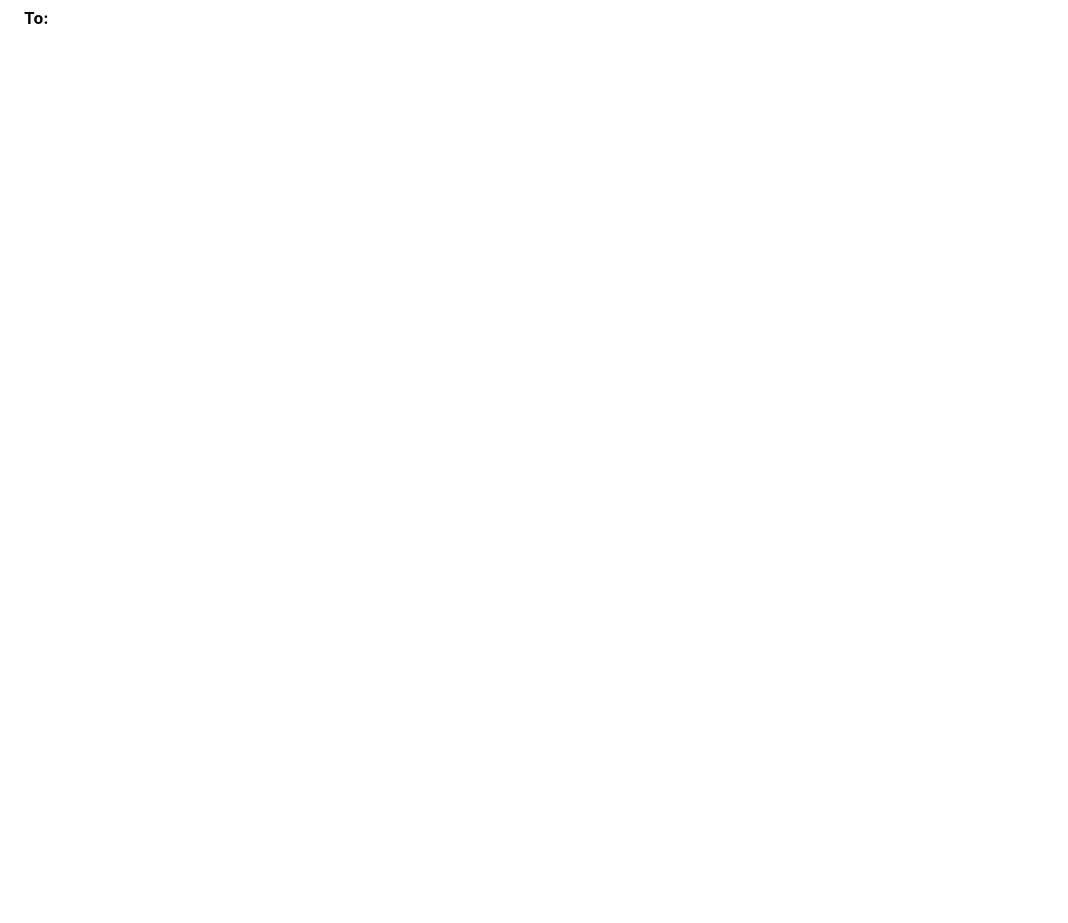
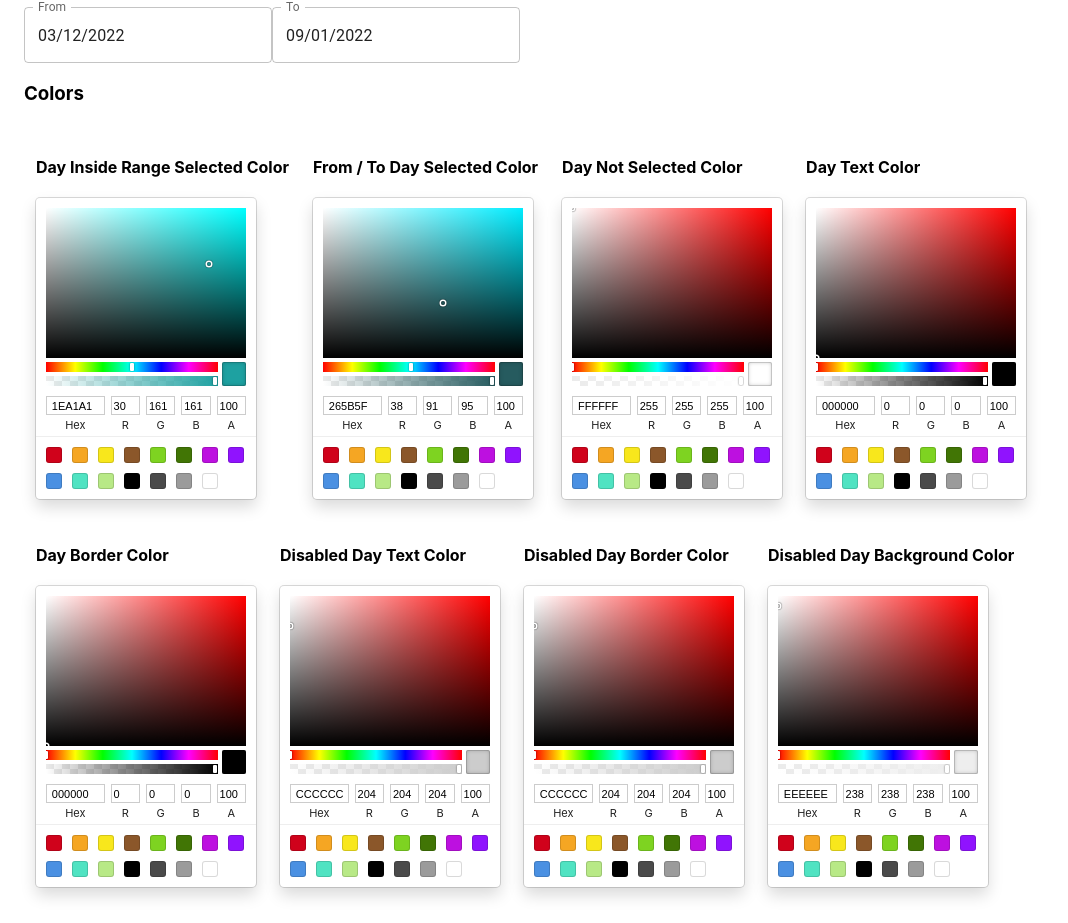
Before and after one commit to jay-li-0202/react-simple-daterangepicker, a React (Create React App) app: page / in a window 1280 px wide. Shown: the part 738-1661 px from the top of the page, without its empty margins (0-1068 px from the left). Before the commit the page ends 806 px from the top, so only its background shows below. Built offline with nearby package versions, Linux system fonts and the light colour scheme.

Commit message:
adding color options

```diff
--- a/package.json
+++ b/package.json
@@ -18,6 +18,7 @@
     "@types/react-dom": "^17.0.13",
     "date-fns": "^2.28.0",
     "react": "^17.0.2",
+    "react-color": "^2.19.3",
     "react-dom": "^17.0.2",
     "react-input-mask": "^2.0.4",
     "react-scripts": "5.0.0",
@@ -49,6 +50,7 @@
     ]
   },
   "devDependencies": {
+    "@types/react-color": "^3.0.6",
     "@types/react-input-mask": "^3.0.1"
   }
 }
--- a/src/App.tsx
+++ b/src/App.tsx
@@ -1,9 +1,10 @@
 import React from 'react';
 import './App.css';
-import SimpleDateRangePicker, { DaySelectionRangeOptions } from './SimpleDateRangePicker';
+import SimpleDateRangePicker, { DaySelectionRangeOptions, SimpleDateRangeColors } from './SimpleDateRangePicker';
 import { format, parse, isValid } from 'date-fns';
 import { FormControl, FormControlLabel, FormLabel, Radio, RadioGroup, TextField } from '@mui/material';
 import InputMask from "react-input-mask";
+import { SketchPicker } from 'react-color';
 
 function App() {
     const [fromDate, setFromDate] = React.useState<string>("");
@@ -12,10 +13,31 @@ function App() {
     let now = new Date();
     const [availabilityDateRange, setAvailabilityDateRange] = React.useState<Date[]>([new Date(), new Date(now.getFullYear(), now.getMonth() + 6, 1)]);
 
+    const [simpleDateRangeColors, setSimpleDateRangeColors] = React.useState<SimpleDateRangeColors>({
+        dayInsideRangeSelected: '#1EA1A1',
+        fromToDaySelected: '#265b5f',
+        dayNotSelected: '#fff',
+        dayTextColor: '#000',
+        dayBorderColor: '#000',
+        disabledDayTextColor: '#ccc',
+        disabledDayBorderColor: '#ccc',
+        disabledDayBackgroundColor: '#eee'
+    });
+
     return (
         <>
             <div style={{ padding: '24px' }}>
                 <h1>Simple Date Range Picker</h1>
+                <div style={{ padding: '24px' }}>
+                    <h2>Picker</h2>
+                    <SimpleDateRangePicker simpleDateRangeColors={simpleDateRangeColors} availabilityDateRange={availabilityDateRange} daySelectionRangeOptions={daySelectionRangeOptions} onChangeFrom={(e) => { setFromDate(e ? format(e!, 'MM/dd/yyyy') : ''); }} onChangeTo={(e) => { setToDate(e ? format(e!, 'MM/dd/yyyy') : '') }} />
+                </div>
+
+                <div style={{ padding: '24px' }}>
+                    <h2>Output</h2>
+                    <p><strong>From:</strong> {fromDate}</p>
+                    <p><strong>To:</strong> {toDate}</p>
+                </div>
                 <h2>Options</h2>
                 <h3>Day Selection Range</h3>
                 <FormControl>
@@ -37,16 +59,87 @@ function App() {
                 <InputMask mask="99/99/9999" onChange={(e) => availabilityOnChangeTo(e)} value={format(availabilityDateRange[1], 'MM/dd/yyyy')}>
                     {() => <TextField id="outlined-basic" label="To" variant="outlined" />}
                 </InputMask>
-            </div>
-            <div style={{ padding: '24px' }}>
-                <h2>Picker</h2>
-                <SimpleDateRangePicker availabilityDateRange={availabilityDateRange} daySelectionRangeOptions={daySelectionRangeOptions} onChangeFrom={(e) => { setFromDate(e ? format(e!, 'MM/dd/yyyy') : ''); }} onChangeTo={(e) => { setToDate(e ? format(e!, 'MM/dd/yyyy') : '')}} />
-            </div>
-
-            <div style={{ padding: '24px' }}>
-                <h2>Output</h2>
-                <p><strong>From:</strong> {fromDate}</p>
-                <p><strong>To:</strong> {toDate}</p>
+                <h3>Colors</h3>
+                <div style={{ display: 'inline-block', padding: '12px' }}>
+                    <h4>Day Inside Range Selected Color</h4>
+                    <SketchPicker color={simpleDateRangeColors.dayInsideRangeSelected} onChange={(color, e) => {
+                        let r = {
+                            ...simpleDateRangeColors,
+                            dayInsideRangeSelected: color.hex
+                        };
+                        setSimpleDateRangeColors(r)
+                    }} />
+                </div>
+                <div style={{ display: 'inline-block', padding: '12px' }}>
+                <h4>From / To Day Selected Color</h4>
+                <SketchPicker color={simpleDateRangeColors.fromToDaySelected} onChange={(color, e) => {
+                    let r = {
+                        ...simpleDateRangeColors,
+                        fromToDaySelected: color.hex
+                    };
+                    setSimpleDateRangeColors(r)
+                }} />
+                </div>
+                <div style={{ display: 'inline-block', padding: '12px' }}>
+                <h4>Day Not Selected Color</h4>
+                <SketchPicker color={simpleDateRangeColors.dayNotSelected} onChange={(color, e) => {
+                    let r = {
+                        ...simpleDateRangeColors,
+                        dayNotSelected: color.hex
+                    };
+                    setSimpleDateRangeColors(r)
+                }} />
+                </div>
+                <div style={{ display: 'inline-block', padding: '12px' }}>
+                    <h4>Day Text Color</h4>
+                    <SketchPicker color={simpleDateRangeColors.dayTextColor} onChange={(color, e) => {
+                        let r = {
+                            ...simpleDateRangeColors,
+                            dayTextColor: color.hex
+                        };
+                        setSimpleDateRangeColors(r)
+                    }} />
+                </div>
+                <div style={{ display: 'inline-block', padding: '12px' }}>
+                    <h4>Day Border Color</h4>
+                    <SketchPicker color={simpleDateRangeColors.dayBorderColor} onChange={(color, e) => {
+                        let r = {
+                            ...simpleDateRangeColors,
+                            dayBorderColor: color.hex
+                        };
+                        setSimpleDateRangeColors(r)
+                    }} />
+                </div>
+                <div style={{ display: 'inline-block', padding: '12px' }}>
+                    <h4>Disabled Day Text Color</h4>
+                    <SketchPicker color={simpleDateRangeColors.disabledDayTextColor} onChange={(color, e) => {
+                        let r = {
+                            ...simpleDateRangeColors,
+                            disabledDayTextColor: color.hex
+                        };
+                        setSimpleDateRangeColors(r)
+                    }} />
+                </div>
+                <div style={{ display: 'inline-block', padding: '12px' }}>
+                    <h4>Disabled Day Border Color</h4>
+                    <SketchPicker color={simpleDateRangeColors.disabledDayBorderColor} onChange={(color, e) => {
+                        let r = {
+                            ...simpleDateRangeColors,
+                            disabledDayBorderColor: color.hex
+                        };
+                        setSimpleDateRangeColors(r)
+                    }} />
+                </div>
+                <div style={{ display: 'inline-block', padding: '12px' }}>
+                    <h4>Disabled Day Background Color</h4>
+                    <SketchPicker color={simpleDateRangeColors.disabledDayBackgroundColor} onChange={(color, e) => {
+                        let r = {
+                            ...simpleDateRangeColors,
+                            disabledDayBackgroundColor: color.hex
+                        };
+                        setSimpleDateRangeColors(r)
+                    }} />
+                </div>
             </div>
         </>
     );
--- a/src/SimpleDateRangePicker.tsx
+++ b/src/SimpleDateRangePicker.tsx
@@ -11,11 +11,24 @@ export enum DaySelectionRangeOptions {
     ResetFromAterTwoClicks = 1
 }
 
+export interface SimpleDateRangeColors {
+    dayInsideRangeSelected: string;
+    fromToDaySelected: string;
+    dayNotSelected: string;
+    dayTextColor: string;
+    dayBorderColor: string;
+    disabledDayTextColor: string;
+    disabledDayBorderColor: string;
+    disabledDayBackgroundColor: string;
+}
+
 export interface SimpleDateRangePickerProps {
     onChangeFrom: (date: Date | undefined) => void;
     onChangeTo: (date: Date | undefined) => void;
     daySelectionRangeOptions: DaySelectionRangeOptions;
     availabilityDateRange: Date[];
+    simpleDateRangeColors: SimpleDateRangeColors;
+
 }
 
 export interface SimpleDateRangePickerState {
@@ -330,8 +343,10 @@ export default class SimpleDateRangePicker extends Component<SimpleDateRangePick
                                                     let toDateFormatted = this.state.toDate && isValid(this.state.toDate) ? format(this.state.toDate, 'MM/dd/yyyy') : undefined;
 
                                                     return <Button disabled={!insideAvailability} key={day} onClick={(e) => { this.dayClicked(e, day, this.state.currentCalendarDate) }} variant="outlined" style={{
-                                                        backgroundColor: dateFormatted == fromDateFormatted || dateFormatted == toDateFormatted ? '#265b5f' :
-                                                            this.state.fromDate && this.state.toDate && date > this.state.fromDate && date < this.state.toDate ? '#1EA1A1' : '#fff',
+                                                        color: !insideAvailability ? this.props.simpleDateRangeColors.disabledDayTextColor : this.props.simpleDateRangeColors.dayTextColor,
+                                                        borderColor: !insideAvailability ? this.props.simpleDateRangeColors.disabledDayBorderColor : this.props.simpleDateRangeColors.dayBorderColor,
+                                                        backgroundColor: !insideAvailability ? this.props.simpleDateRangeColors.disabledDayBackgroundColor : dateFormatted == fromDateFormatted || dateFormatted == toDateFormatted ? this.props.simpleDateRangeColors.fromToDaySelected :
+                                                            this.state.fromDate && this.state.toDate && date > this.state.fromDate && date < this.state.toDate ? this.props.simpleDateRangeColors.dayInsideRangeSelected : this.props.simpleDateRangeColors.dayNotSelected,
                                                         display: 'inline-block', padding: '0px', maxWidth: '36px', maxHeight: '36px', minWidth: '36px', minHeight: '36px', textAlign: 'center', visibility: doesntStartSunday ? "hidden" : "visible"
                                                     }}>{day}</Button>
                                                 })
@@ -373,8 +388,10 @@ export default class SimpleDateRangePicker extends Component<SimpleDateRangePick
                                                 let toDateFormatted = this.state.toDate && isValid(this.state.toDate) ? format(this.state.toDate, 'MM/dd/yyyy') : undefined;
 
                                                 return <Button disabled={!insideAvailability} key={day} onClick={(e) => { this.dayClicked(e, day, this.state.nextCalendarDate) }} variant="outlined" style={{
-                                                    backgroundColor: dateFormatted == fromDateFormatted || dateFormatted == toDateFormatted ? '#265b5f' :
-                                                        this.state.fromDate && this.state.toDate && date > this.state.fromDate && date < this.state.toDate ? '#1EA1A1' : '#fff',
+                                                    color: !insideAvailability ? this.props.simpleDateRangeColors.disabledDayTextColor : this.props.simpleDateRangeColors.dayTextColor,
+                                                    borderColor: !insideAvailability ? this.props.simpleDateRangeColors.disabledDayBorderColor : this.props.simpleDateRangeColors.dayBorderColor,
+                                                    backgroundColor: !insideAvailability ? this.props.simpleDateRangeColors.disabledDayBackgroundColor : dateFormatted == fromDateFormatted || dateFormatted == toDateFormatted ? this.props.simpleDateRangeColors.fromToDaySelected :
+                                                        this.state.fromDate && this.state.toDate && date > this.state.fromDate && date < this.state.toDate ? this.props.simpleDateRangeColors.dayInsideRangeSelected : this.props.simpleDateRangeColors.dayNotSelected,
                                                     display: 'inline-block', padding: '0px', maxWidth: '36px', maxHeight: '36px', minWidth: '36px', minHeight: '36px', textAlign: 'center', visibility: doesntStartSunday ? "hidden" : "visible"
                                                 }}>{day}</Button>
                                             })
```
Also changed, not shown: 1 other file (tests, documents, lock files or other folders).
